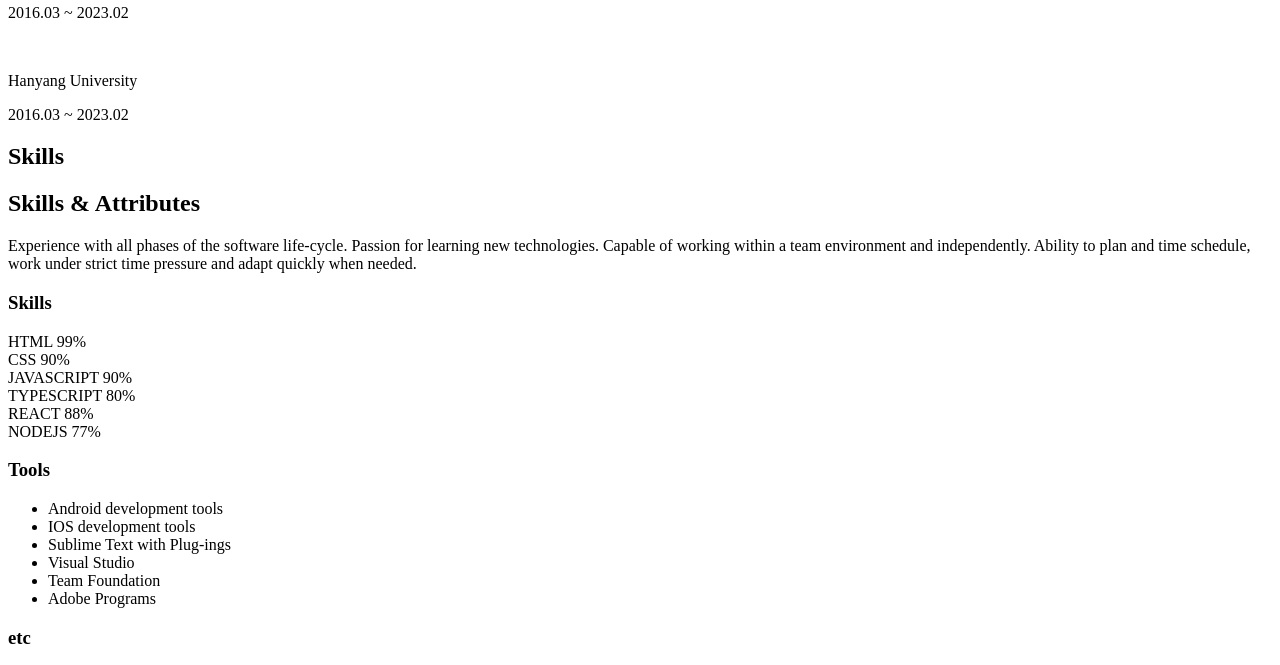
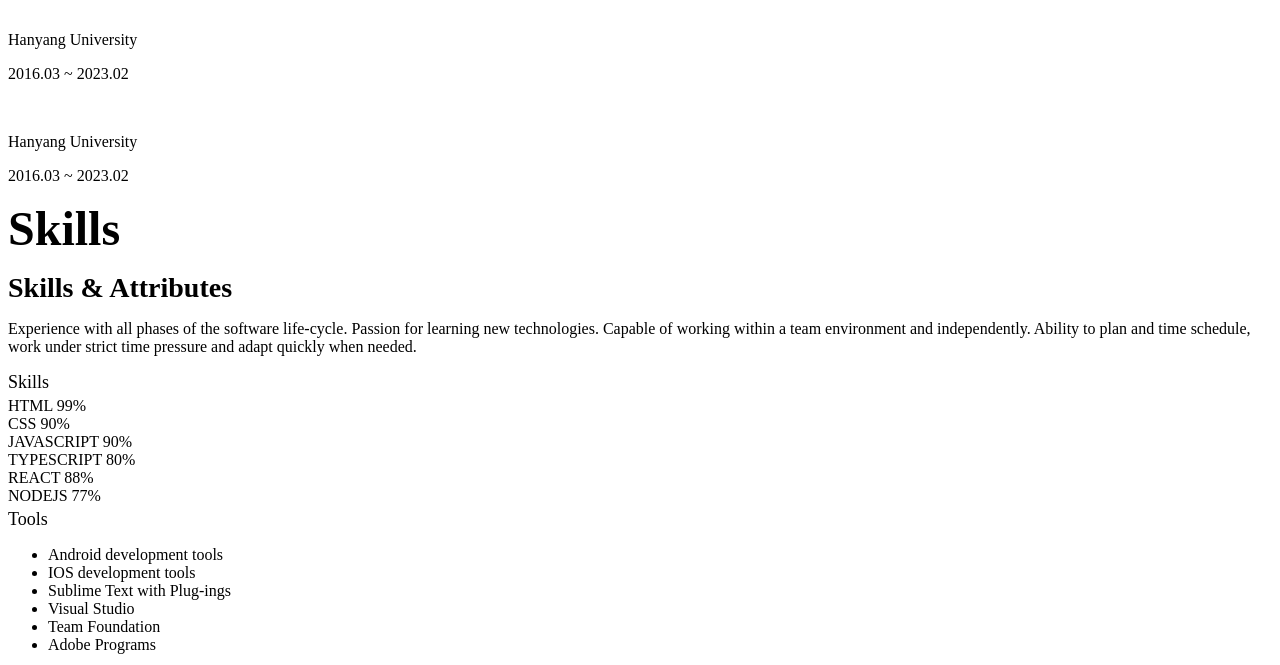
Before and after one commit to codingski/portfolio-clone-coding, a plain HTML site: page index.html in a window 1280 px wide. Shown: the part 2135-2800 px from the top of the page. Drawn offline with Linux system fonts and the light colour scheme.

Commit message:
CSS: typography
CSS: typography

```diff
--- a/style.css
+++ b/style.css
@@ -34,3 +34,24 @@
 * {
     box-sizing: border-box;
 }
+
+h1 {
+    font-size: var(--font-large);
+    font-weight: var(--weight-bold);
+    color: var(--color-black);
+    margin: 16px 0px;
+}
+
+h2 {
+    font-size: var(--font-medium);
+    font-weight: var(--weight-semi-bold);
+    color: var(--color-black);
+    margin: 8px 0;
+}
+
+h3 {
+    font-size: var(--font-regular);
+    font-weight: var(--weight-regular);
+    color: var(--color-black);
+    margin: 4px 0;
+}
```
